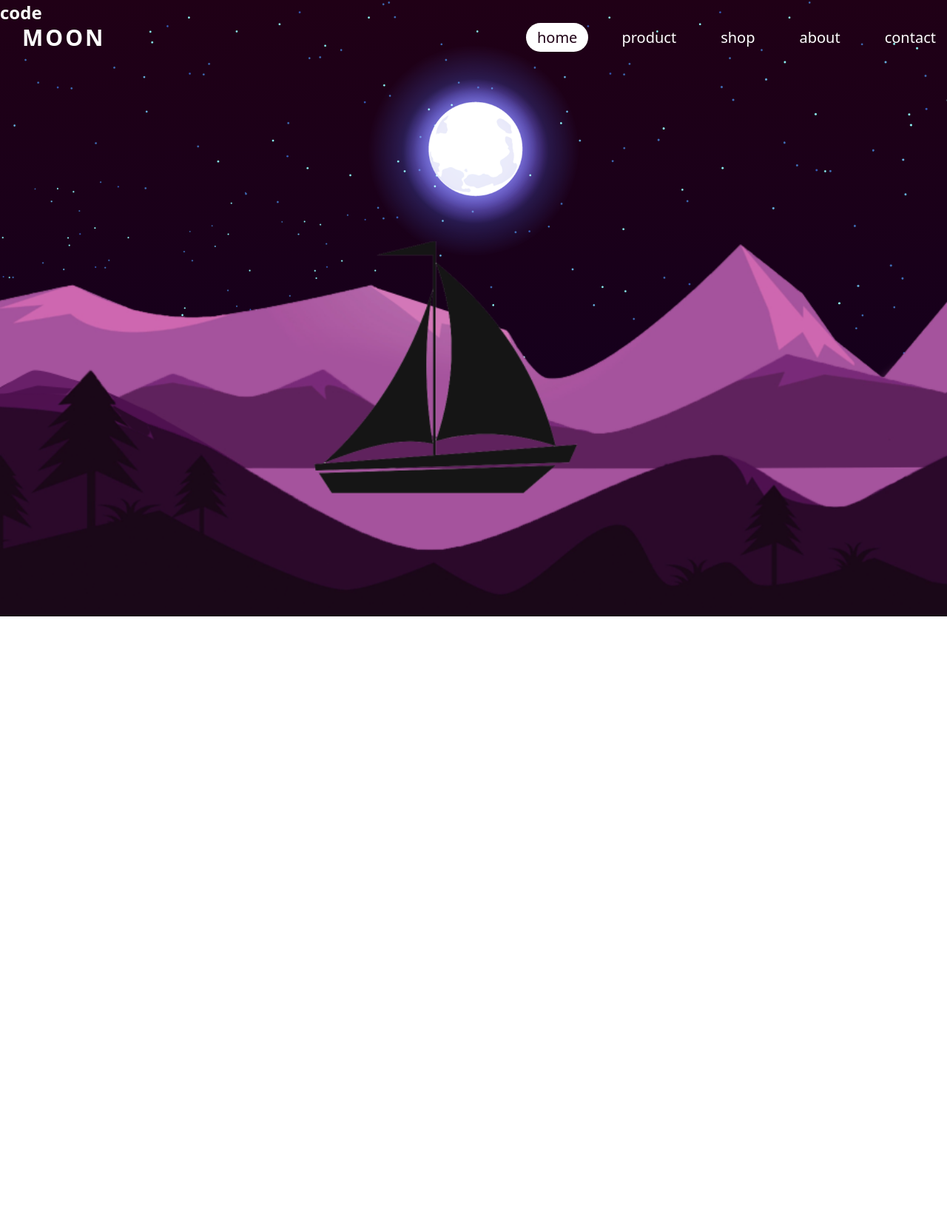
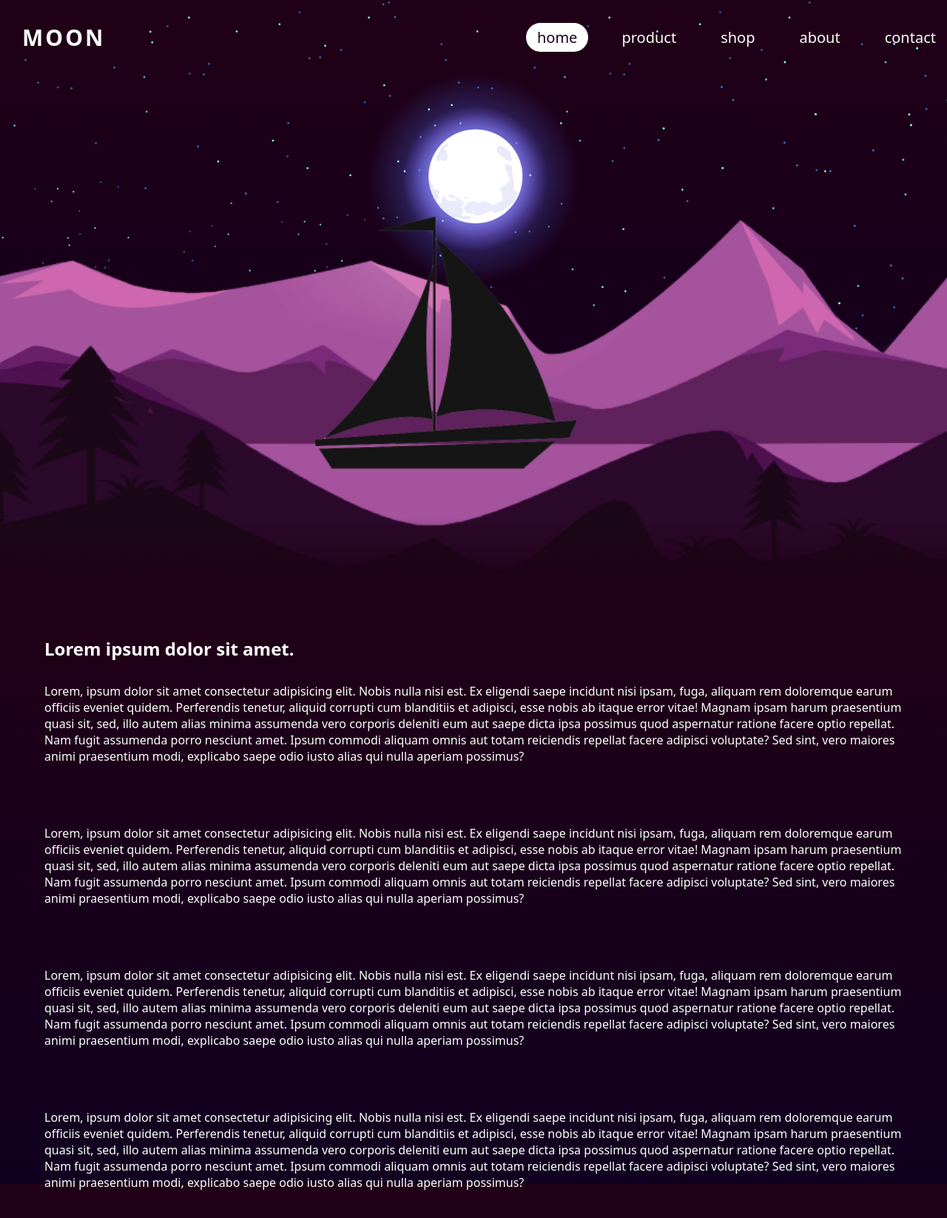
Before and after one commit to Shaaban12/Moon-Template, a plain HTML site: page index.html in a window 1280 px wide. Shown: the whole page at 74% size. Before the commit the page ends 833 px from the top, so only its background shows below. Drawn offline with Linux system fonts and the light colour scheme.

Commit message:
modified:   css/style.css 	modified:   index.html added the Content section 	modified:   js/main.js

```diff
--- a/css/style.css
+++ b/css/style.css
@@ -12,6 +12,7 @@ body {
     height: 100vh;
 }
 
+/* Start Nan bar */
 header {
     position: fixed;
     width: 100%;
@@ -47,10 +48,24 @@ header ul li a:hover, .active {
     color: #200016;
 
 }
+/* End Nan bar */
+/* Start Main Section */
 .main {
     position: relative;
     height: 100vh;
     width: 100%;
+    display: flex;
+    justify-content: center;
+    align-items: center;
+}
+.main::after {
+    content: '';
+    position: absolute;
+    bottom: 0;
+    height: 100px;
+    width: 100%;
+    background: linear-gradient(to top,#200016,transparent);
+    z-index: 998;
 }
 .main img {
     position: absolute;
@@ -60,4 +75,25 @@ header ul li a:hover, .active {
 }
 #moon {
     mix-blend-mode: screen;
+    transform: translateY(70px);
 }
+.code {
+    font-size: 30px;
+    text-transform: uppercase;
+    transform: translatey(-140px);
+}
+/* End Main Section */
+
+/* Start Content Section */
+.content {
+    padding: 30px;
+}
+.content h2 {
+    margin: 30px;
+}
+.content p {
+    margin:30px;
+}
+
+
+/* End Content Section */
--- a/index.html
+++ b/index.html
@@ -8,6 +8,7 @@
     <title>Moon Template</title>
 </head>
 <body>
+    <!-- Start Nav bar -->
     <header>
         <h1 class="logo"><a href="#"></a>moon</h1>
         <ul>
@@ -18,7 +19,9 @@
             <li><a href="#">contact</a></li>
         </ul>
     </header>
+    <!-- End Nav bar -->
 
+    <!-- Start Main section -->
     <section class="main">
         <img src="image/stars1.webp" id="stars">
         <h2 class="code">code</h2>
@@ -29,7 +32,19 @@
         <img src="image/boat6.webp" id="boat">
         <img src="image/mountains7.webp" id="mountains7">
     </section>
+    <!-- End Main section -->
+
+    <!-- Start Content section -->
+    <section class="content">
+        <h2>Lorem ipsum dolor sit amet.</h2>
+        <p>Lorem, ipsum dolor sit amet consectetur adipisicing elit. Nobis nulla nisi est. Ex eligendi saepe incidunt nisi ipsam, fuga, aliquam rem doloremque earum officiis eveniet quidem. Perferendis tenetur, aliquid corrupti cum blanditiis et adipisci, esse nobis ab itaque error vitae! Magnam ipsam harum praesentium quasi sit, sed, illo autem alias minima assumenda vero corporis deleniti eum aut saepe dicta ipsa possimus quod aspernatur ratione facere optio repellat. Nam fugit assumenda porro nesciunt amet. Ipsum commodi aliquam omnis aut totam reiciendis repellat facere adipisci voluptate? Sed sint, vero maiores animi praesentium modi, explicabo saepe odio iusto alias qui nulla aperiam possimus?</p><br>
+        <p>Lorem, ipsum dolor sit amet consectetur adipisicing elit. Nobis nulla nisi est. Ex eligendi saepe incidunt nisi ipsam, fuga, aliquam rem doloremque earum officiis eveniet quidem. Perferendis tenetur, aliquid corrupti cum blanditiis et adipisci, esse nobis ab itaque error vitae! Magnam ipsam harum praesentium quasi sit, sed, illo autem alias minima assumenda vero corporis deleniti eum aut saepe dicta ipsa possimus quod aspernatur ratione facere optio repellat. Nam fugit assumenda porro nesciunt amet. Ipsum commodi aliquam omnis aut totam reiciendis repellat facere adipisci voluptate? Sed sint, vero maiores animi praesentium modi, explicabo saepe odio iusto alias qui nulla aperiam possimus?</p><br>
+        <p>Lorem, ipsum dolor sit amet consectetur adipisicing elit. Nobis nulla nisi est. Ex eligendi saepe incidunt nisi ipsam, fuga, aliquam rem doloremque earum officiis eveniet quidem. Perferendis tenetur, aliquid corrupti cum blanditiis et adipisci, esse nobis ab itaque error vitae! Magnam ipsam harum praesentium quasi sit, sed, illo autem alias minima assumenda vero corporis deleniti eum aut saepe dicta ipsa possimus quod aspernatur ratione facere optio repellat. Nam fugit assumenda porro nesciunt amet. Ipsum commodi aliquam omnis aut totam reiciendis repellat facere adipisci voluptate? Sed sint, vero maiores animi praesentium modi, explicabo saepe odio iusto alias qui nulla aperiam possimus?</p><br>
+        <p>Lorem, ipsum dolor sit amet consectetur adipisicing elit. Nobis nulla nisi est. Ex eligendi saepe incidunt nisi ipsam, fuga, aliquam rem doloremque earum officiis eveniet quidem. Perferendis tenetur, aliquid corrupti cum blanditiis et adipisci, esse nobis ab itaque error vitae! Magnam ipsam harum praesentium quasi sit, sed, illo autem alias minima assumenda vero corporis deleniti eum aut saepe dicta ipsa possimus quod aspernatur ratione facere optio repellat. Nam fugit assumenda porro nesciunt amet. Ipsum commodi aliquam omnis aut totam reiciendis repellat facere adipisci voluptate? Sed sint, vero maiores animi praesentium modi, explicabo saepe odio iusto alias qui nulla aperiam possimus?</p><br>
+    </section>
+    <!-- End Content section -->
 
     <footer></footer>
+    <script src="js/main.js"></script>
 </body>
 </html>
--- a/js/main.js
+++ b/js/main.js
@@ -0,0 +1,8 @@
+let stars = document.getElementById('stars');
+let moon = document.getElementById('moon');
+let mountains3 = document.getElementById('mountains3');
+let mountains4 = document.getElementById('mountains4');
+let river = document.getElementById('river');
+let boat = document.getElementById('boat');
+let mountains7 = document.getElementById('mountains7');
+let code = document.querySelector('.code');
```
